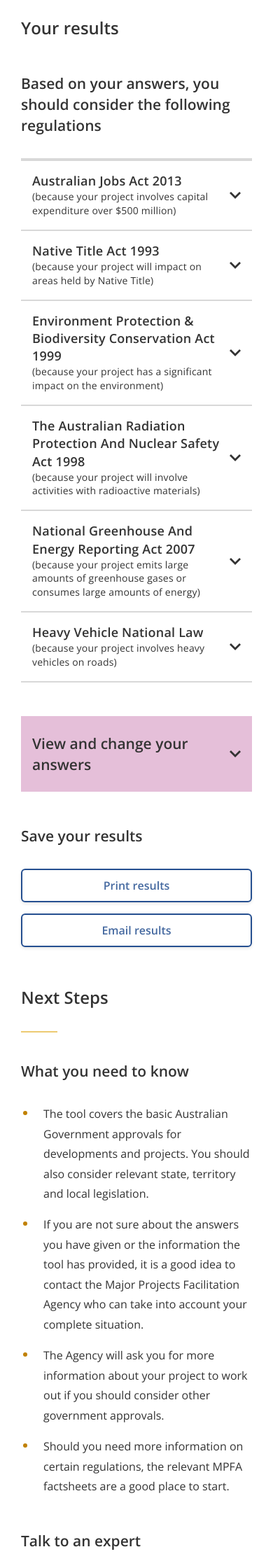
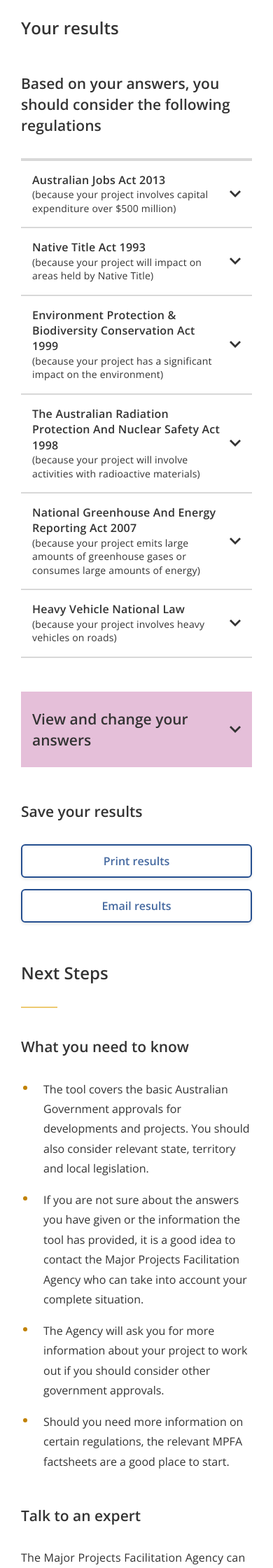
Before and after one commit to AUSGov/bga-major-projects-help, a Jekyll site: the page built from tool-results.html, in a window 390 px wide. Shown: the part 352-2592 px from the top of the page at 70% size. Built offline with Jekyll 4.4.1, drawn with Linux system fonts in a browser that asks for light colours; nearby versions of some CDN libraries; library files that are not in the unit come from our copies; a script that is not in the unit is left out.

Commit message:
Small style changes to results accordion.

```diff
--- a/_sass/_tools.scss
+++ b/_sass/_tools.scss
@@ -582,6 +582,19 @@
                     padding: 0 0 16px 0;
                 }
             }
+
+            @media (max-width: 576px) {
+                .result-item-title {
+                    p {
+                        font-size: 16px;
+                    }
+                }
+                .result-item-text {
+                    p {
+                        font-size: 14px;
+                    }
+                }
+            }
         }
 
         .answers-accordion {
```
Also changed, not shown: 3 other files.
